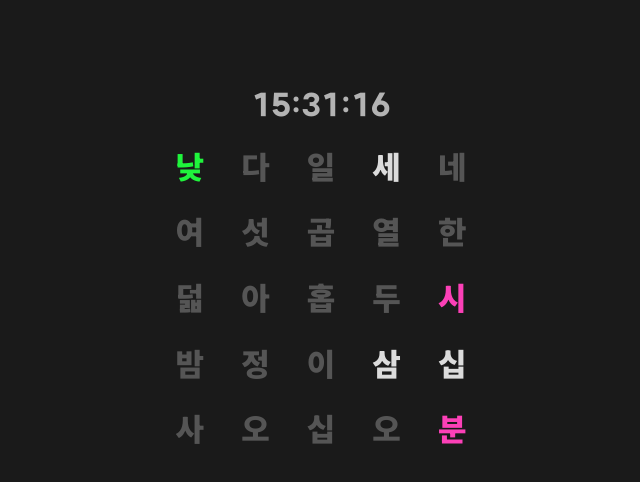
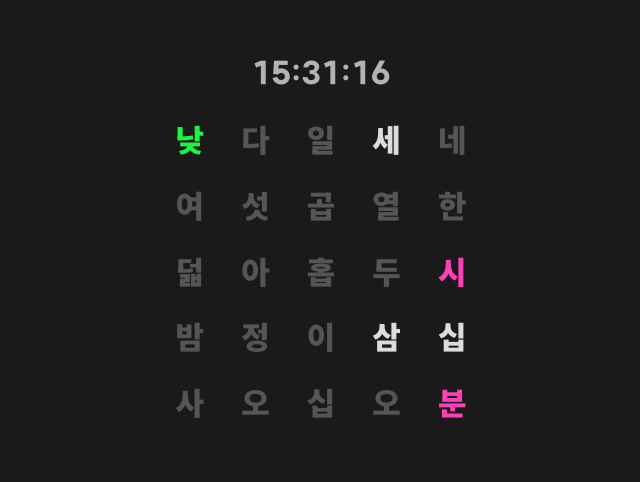
Before and after one commit to telnturtle/nat-du-si, a React (Vite) app: page / in a window 1280 px wide. Shown: the part 128-610 px from the top of the page, without its empty margins (319-959 px from the left). Built offline with nearby package versions, Linux system fonts and the light colour scheme; a web font is replaced by a local one.

Commit message:
chore. 시계 위치 정중앙으로 변경

```diff
--- a/src/App.tsx
+++ b/src/App.tsx
@@ -37,6 +37,7 @@ function App() {
       align-items: center;
       background-color: rgb(26 26 26);
       color: rgb(220 220 220);
+      position: relative;
     `,
     div1: css`
       font-size: 2rem;
@@ -45,6 +46,8 @@ function App() {
       margin-bottom: 1rem;
       font-variant-numeric: tabular-nums;
       opacity: 0;
+      position: absolute;
+      transform: translate(0, -12rem);
 
       animation: blink 12s ease 4s infinite;
 
```
